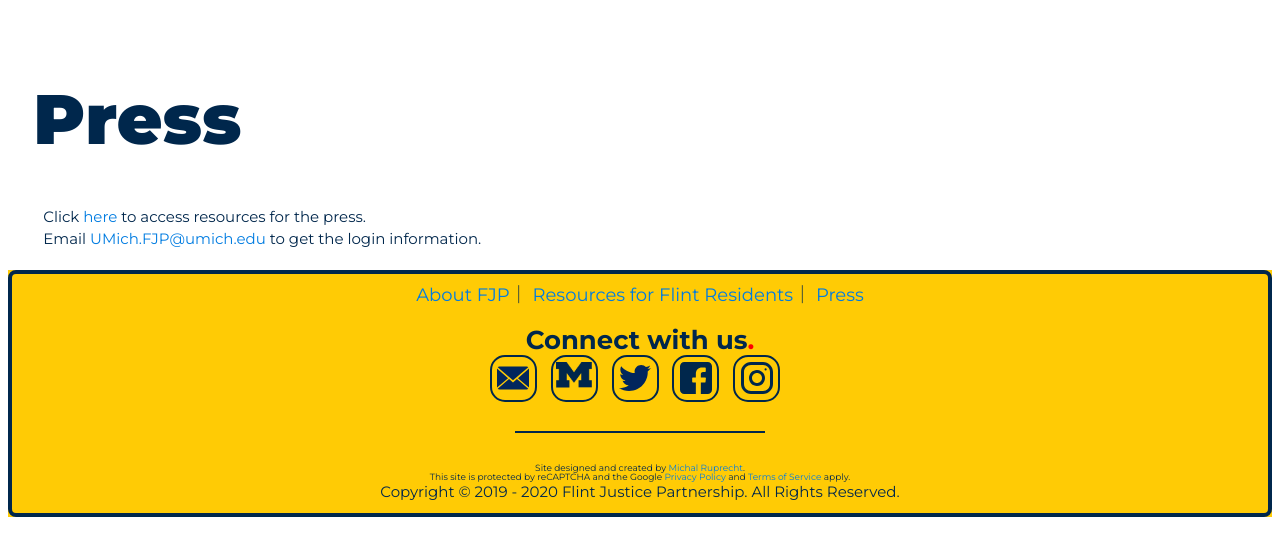
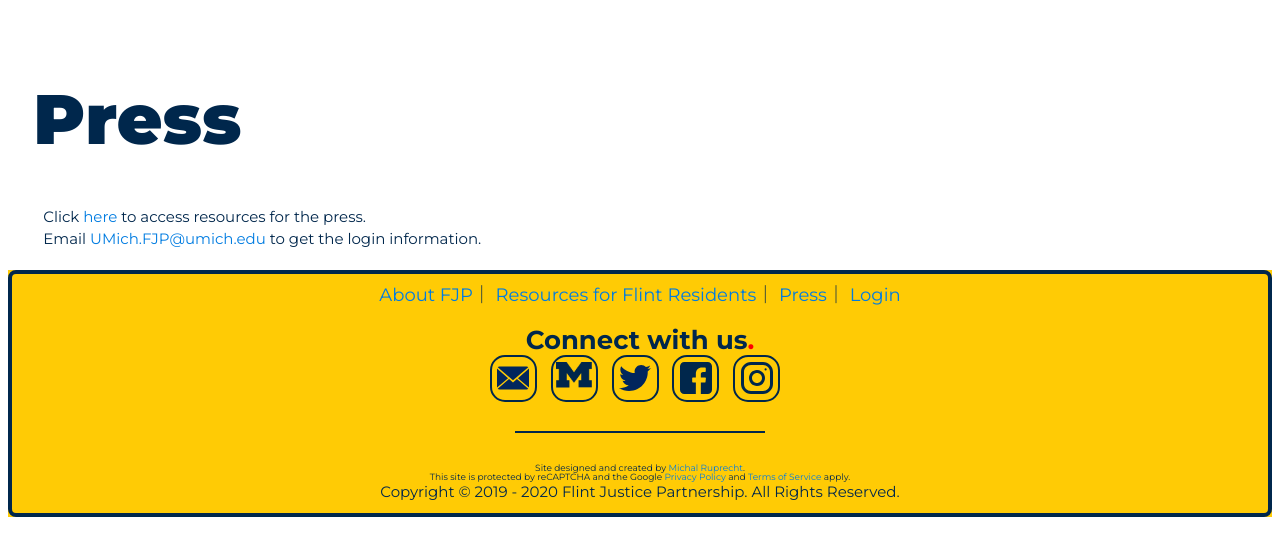
Before and after one commit to umichfjp/umichfjp.github.io, a Jekyll site: the page built from pages/login.html, in a window 1280 px wide. Shown: the top 556 px of the page. Built offline with Jekyll 4.4.1, drawn with Linux system fonts in a browser that asks for light colours.

Commit message:
Update default.html

```diff
--- a/_layouts/default.html
+++ b/_layouts/default.html
@@ -39,7 +39,8 @@
 					<h3><center><big>
 							<a href="https://umichfjp.github.io/">About FJP</a>｜
 							<a href="https://umichfjp.github.io/pages/resources">Resources for Flint Residents</a>｜
-							<a href="https://umichfjp.github.io/pages/press">Press</a>
+							<a href="https://umichfjp.github.io/pages/press">Press</a>｜
+							<a href="https://umichfjp.github.io/pages/login">Login</a>
 					</big>
 						<br /><br />
           <b><big><big><big>Connect with us<font color="#FF0000">.</font></big></big></big></b>
```
